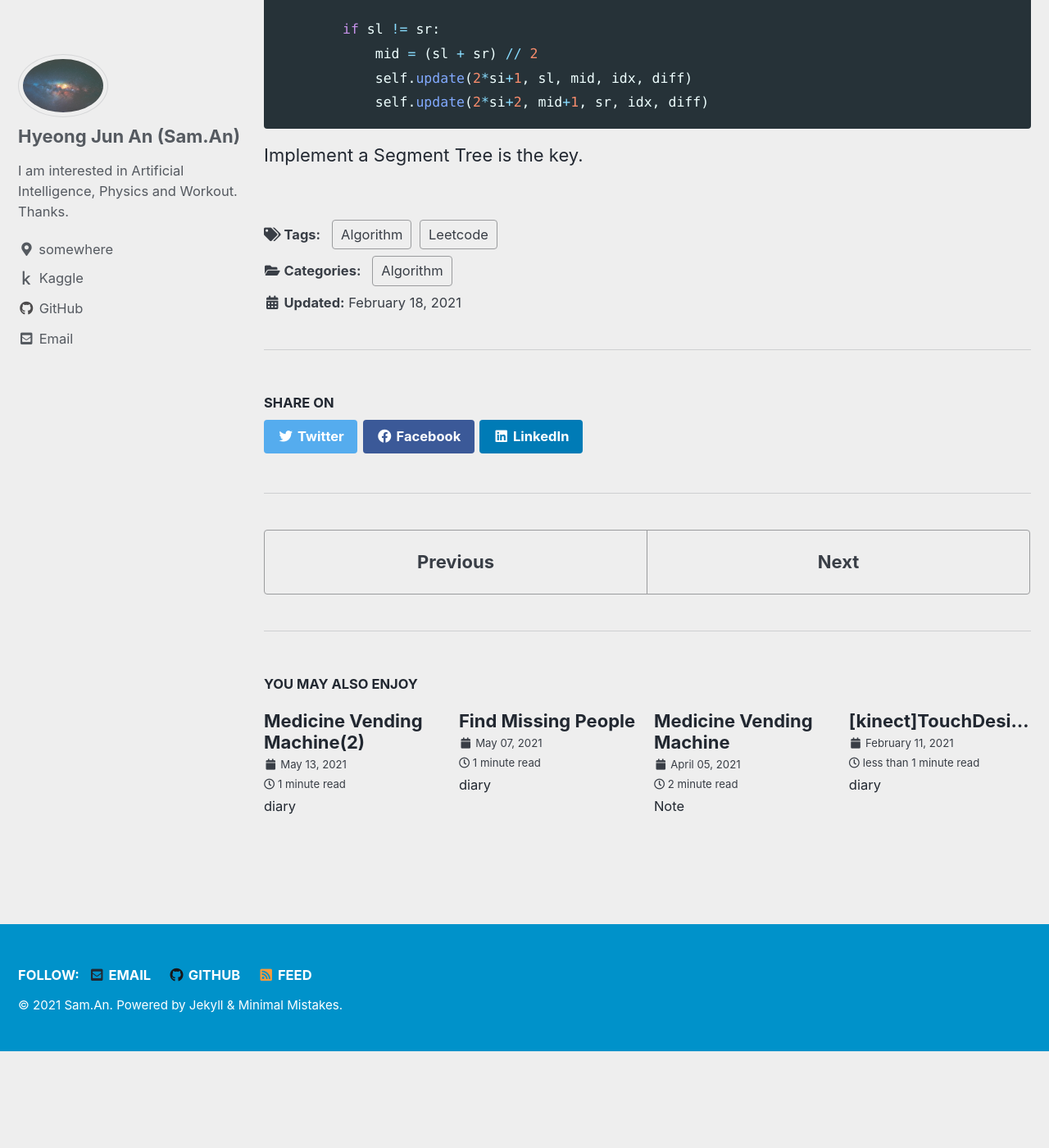
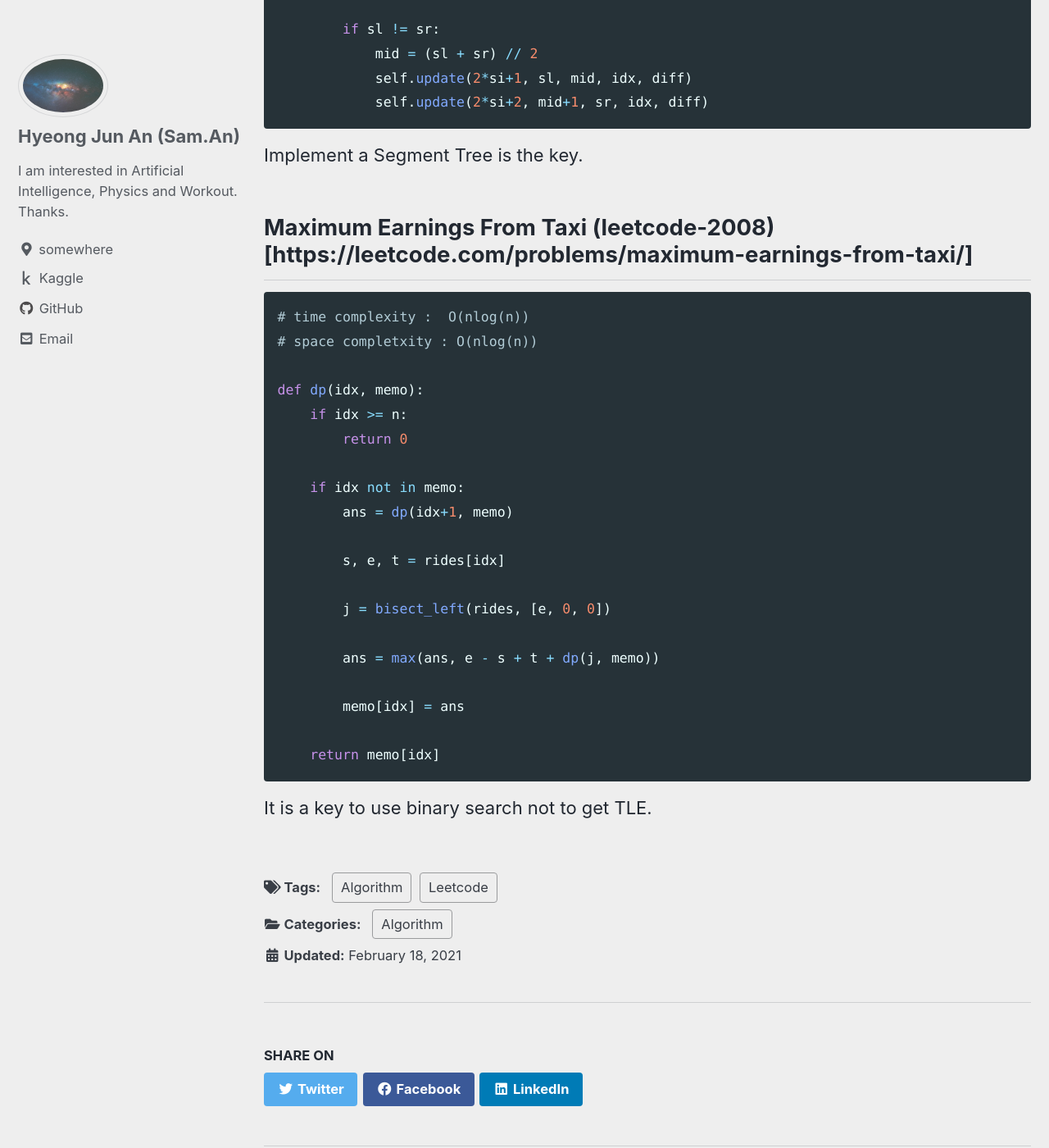
Before and after one commit to sammiee5311/sammiee5311.github.com, a Jekyll site: the page built from _posts/2021-02-18-Algorithm from Leetcode(3).md, in a window 1280 px wide and 1400 px high, scrolled down 2807 px. Shown: the whole window at 82% size. Built offline with Jekyll 4.4.1, drawn with Linux system fonts in a browser that asks for light colours; cached includes are drawn as plain includes; before the commit the page ends 4089 px from its top, so only the background shows below that; some of the changed text lies outside the part shown.

Commit message:
Update 2021-02-18-Algorithm from Leetcode(3).md

````diff
--- a/_posts/2021-02-18-Algorithm from Leetcode(3).md
+++ b/_posts/2021-02-18-Algorithm from Leetcode(3).md
@@ -104,3 +104,30 @@ class SegmentTree:
 ```
 
 Implement a Segment Tree is the key.
+
+
+## Maximum Earnings From Taxi (leetcode-2008)[https://leetcode.com/problems/maximum-earnings-from-taxi/]
+
+``` python
+# time complexity :  O(nlog(n))
+# space completxity : O(nlog(n))
+
+def dp(idx, memo):
+    if idx >= n:
+        return 0
+
+    if idx not in memo:
+        ans = dp(idx+1, memo)
+
+        s, e, t = rides[idx]
+
+        j = bisect_left(rides, [e, 0, 0])
+
+        ans = max(ans, e - s + t + dp(j, memo))
+
+        memo[idx] = ans
+
+    return memo[idx]
+```
+
+It is a key to use binary search not to get TLE.
````
